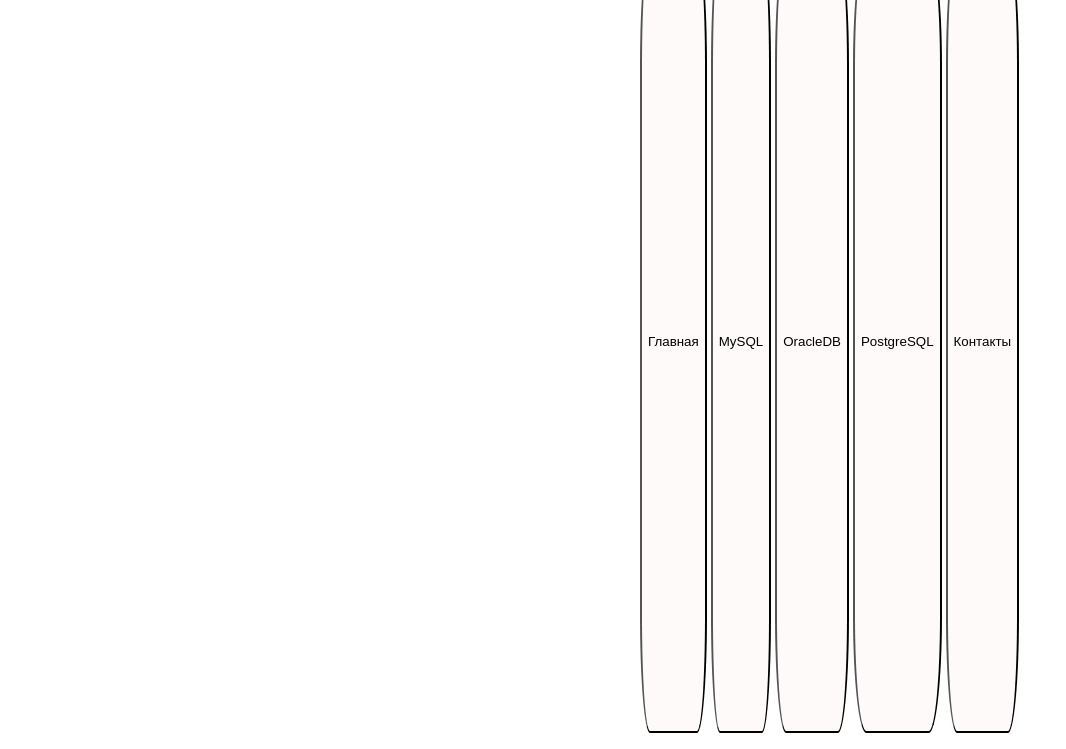
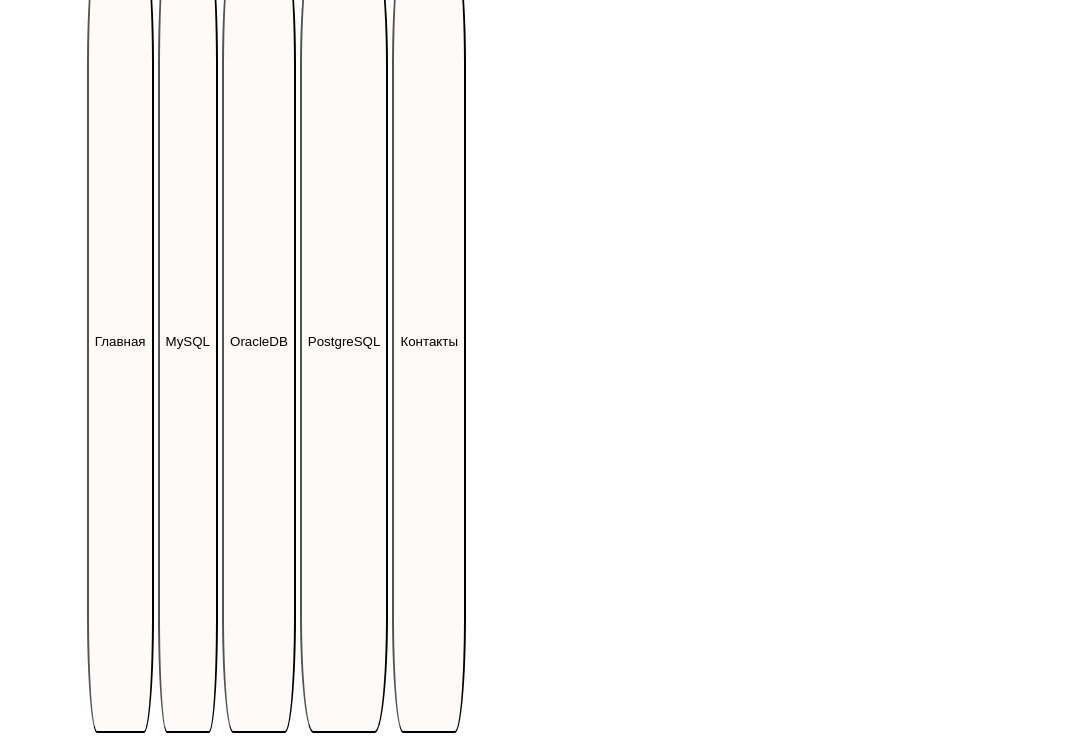
Before and after one commit to QwantisheKU/mysite.github.io, a plain HTML site: page Курсач/upperpanel.html in a window 1280 px wide. Shown: the part 59-808 px from the top of the page, without its empty margins (0-1066 px from the left). Drawn offline with Linux system fonts and the light colour scheme.

Commit message:
mob buttons

```diff
--- a/Курсач/upperpanel.css
+++ b/Курсач/upperpanel.css
@@ -28,10 +28,10 @@ a:checked {
     color: black;
 }
 form {
-    margin-left: 50%;
+
     margin-right: 0%;
     display: block;
-    word-spacing: 5%;
+    word-spacing: 2%;
 }
 
 @media only screen and (max-width : 375px) {
```
